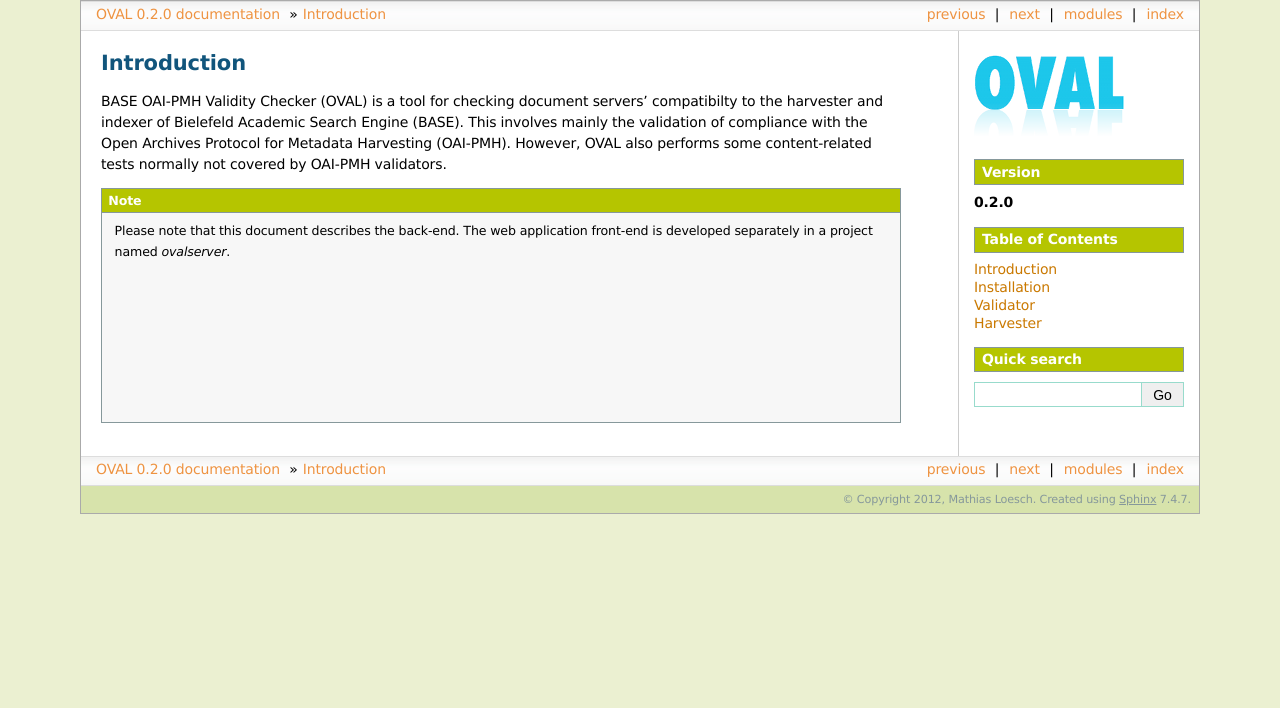
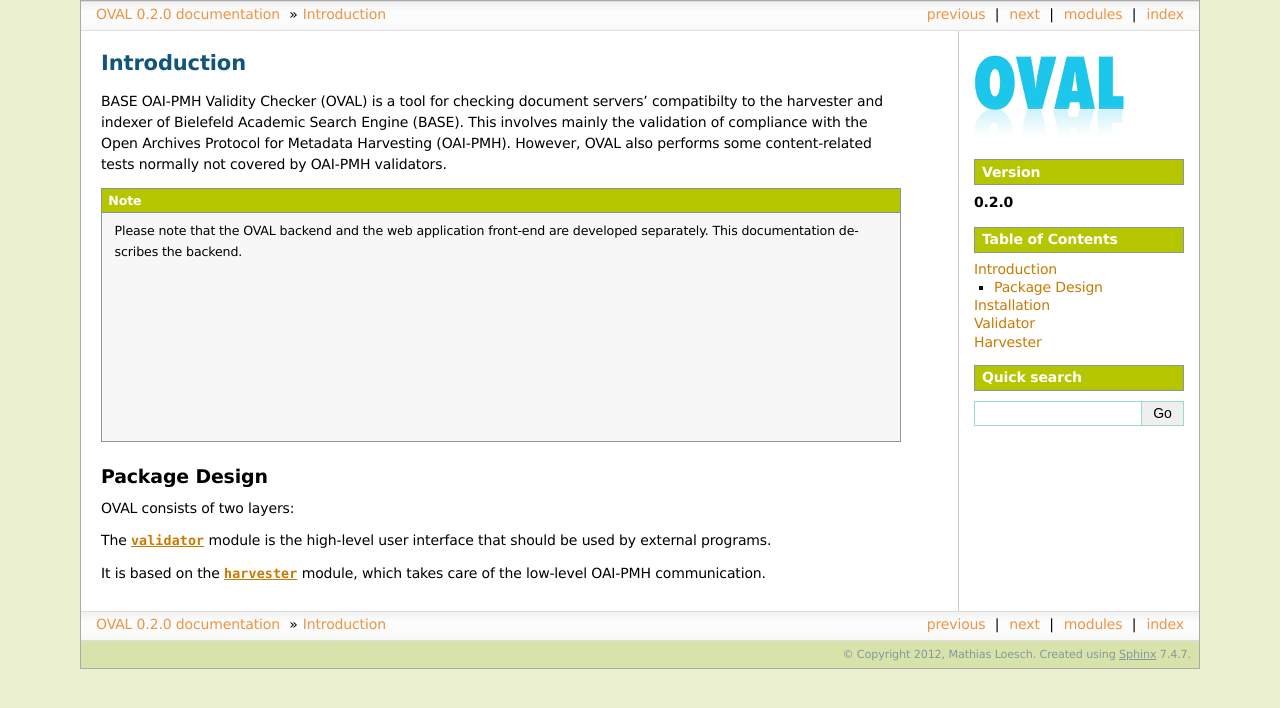
Before and after one commit to pietsch/oval, a Sphinx documentation site: the page built from doc/source/intro.rst, in a window 1280 px wide. Shown: the top 708 px of the page. Built offline with Sphinx 7.4.7, drawn with Linux system fonts in a browser that asks for light colours; the version number is read from the project's files by our own code.

Commit message:
Added info to docs

```diff
--- a/doc/source/intro.rst
+++ b/doc/source/intro.rst
@@ -12,6 +12,17 @@
 
 .. note::
 
-    Please note that this document describes the back-end.
-    The web application front-end is developed separately in
-    a project named *ovalserver*.
+    Please note that the OVAL backend and the web application front-end are
+    developed separately. This documentation describes the backend.
+
+
+Package Design
+--------------
+
+OVAL consists of two layers:
+
+The :mod:`~oval.validator` module is the high-level user
+interface that should be used by external programs.
+
+It is based on the :mod:`~oval.harvester` module, which takes
+care of the low-level OAI-PMH communication.
--- a/doc/source/validator.rst
+++ b/doc/source/validator.rst
@@ -5,7 +5,7 @@
 used by most users.
 
 
-.. module:: validator
+.. module:: oval.validator
 
 Validator Object
 ----------------
```
Also changed, not shown: doc/source/harvester.rst (+16 -3 lines), doc/source/install.rst (+4 -4 lines), 2 other files.
